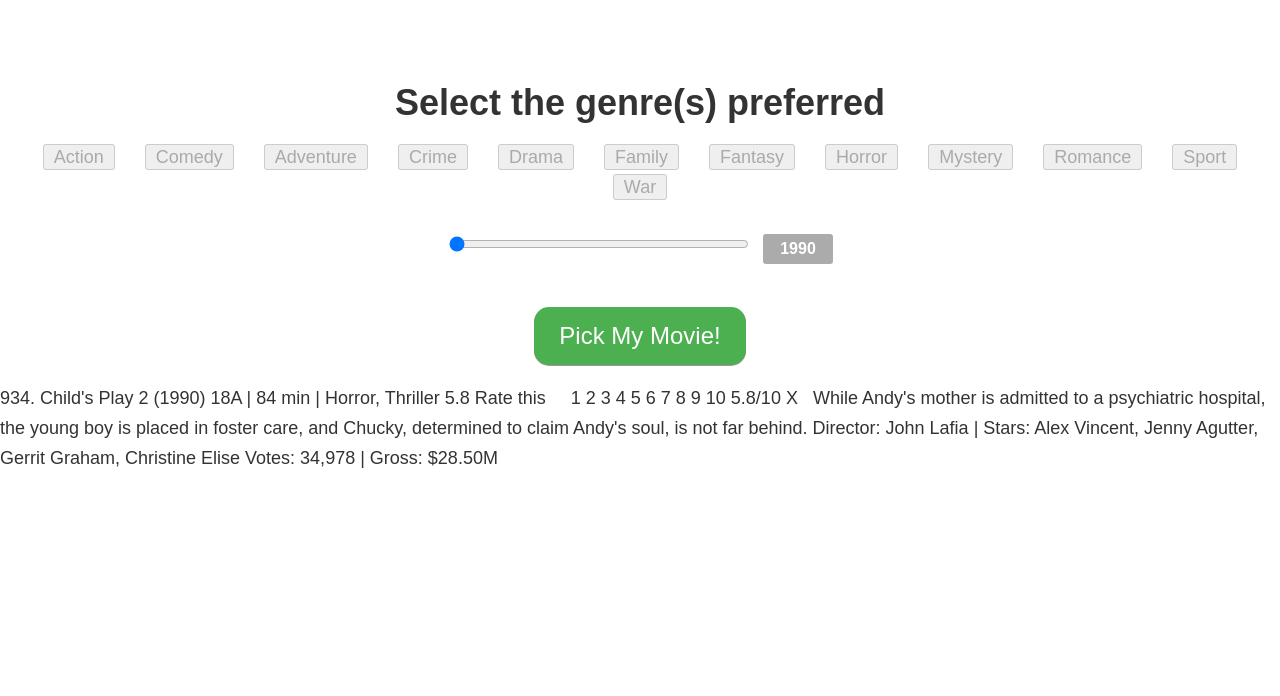
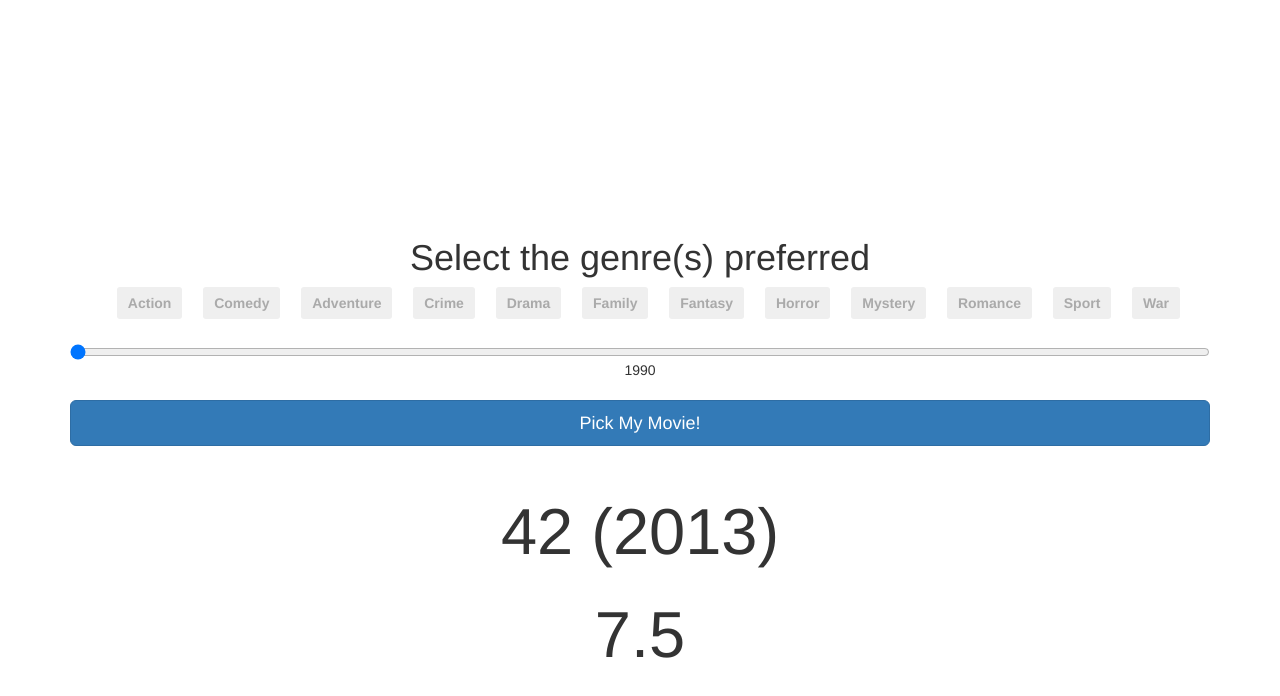
Before and after one commit to ibrahimjaafar/pickmymovie, a website: page views/index.html in a window 1280 px wide. Drawn offline with nearby package versions, Linux system fonts and the light colour scheme.

Commit message:
Minor Changes

```diff
--- a/package.json
+++ b/package.json
@@ -1,6 +1,6 @@
 
 {
-  "name"         : "Random Movie Scraper",
+  "name"         : "PickMyMovie",
   "version"      : "0.0.1",
   "description"  : "Random Movie",
   "main"         : "app.js",
--- a/views/index.html
+++ b/views/index.html
@@ -4,13 +4,14 @@
 <meta charset="utf-8">
 <title>Main menu</title>
 
-<link href="style.css" rel="stylesheet">
-  <script src="movies.js"></script>
+	<link href="style.css" rel="stylesheet">
+	<script src="movies.js"></script>
 	<script src="https://ajax.googleapis.com/ajax/libs/jquery/3.1.1/jquery.min.js"></script>
+	 <link rel="stylesheet" href="https://maxcdn.bootstrapcdn.com/bootstrap/3.3.7/css/bootstrap.min.css">
 	</head>
 <body>
-<main>
-<div class="con">
+
+<div class="container">
     <form method='GET' action="/scrape">
 
             <h1> Select the genre(s) preferred</h1>
@@ -49,7 +50,7 @@
             <label for="Check12">War</label>
 
 			<div class="range-slider">
-			<br>
+			</br>
 			<input class="input-range" name="year" type="range" value="1990" min="1990" max="2017">
 			<span class="range-value"></span>
 	</div>
@@ -58,14 +59,15 @@
                 <!--<input class="t" type="text" id="tags" name="tags" placeholder="Keywords (ie magic)" /> -->
             </div>
         <div class="submit-name">
-            <input class="s" type="submit" value="Pick My Movie!" />
+            <input class="btn btn-primary btn-lg btn-block" type="submit" value="Pick My Movie!" />
         </div>
 
     </form>
+	<div class="movie">
+	<p id="movie" ></p>
+	<p id="movieRating" ></p>
 	</div>
-	<p id="movie" ></p>
-	</main>
-
+	</div>
 
 </body>
 </html>
--- a/views/movies.js
+++ b/views/movies.js
@@ -1,7 +1,7 @@
 
 window.onload = function () {
-var range = $('.input-range'),
-    value = $('.range-value');
+	var range = $('.input-range'),
+		value = $('.range-value');
 
 value.html(range.attr('value'));
 
@@ -10,5 +10,6 @@ range.on('input', function(){
 });
 	$.getJSON("output.json", function (res) {
 	document.getElementById("movie").innerHTML=res.title+"";
+	document.getElementById("movieRating").innerHTML=res.rating+"";
 	});
 }
--- a/views/output.json
+++ b/views/output.json
@@ -1,6 +1,8 @@
 {
-    "title": "934.\n    \n    Child's Play 2\n    (1990)\n\n    \n            18A\n             | \n                84 min\n             | \n            \nHorror, Thriller            \n    \n    \n    \n        \n        5.8\n    \n            \n                \n                    \n                    Rate this\n                \n    \n\n  \n  \n  \n \n \n\n      1\n      2\n      3\n      4\n      5\n      6\n      7\n      8\n      9\n      10\n\n5.8/10\nX\n \n    \n            \n    \n\nWhile Andy's mother is admitted to a psychiatric hospital, the young boy is placed in foster care, and Chucky, determined to claim Andy's soul, is not far behind.\n    \n    Director:\nJohn Lafia\n             | \n    Stars:\nAlex Vincent, \nJenny Agutter, \nGerrit Graham, \nChristine Elise\n    \n        \n                Votes:\n                34,978\n|                Gross:\n                $28.50M",
+    "title": [
+        "\n    \n    42\n    (2013)"
+    ],
     "rating": [
-        "5.8"
+        "7.5"
     ]
 }
--- a/views/style.css
+++ b/views/style.css
@@ -1,114 +1,52 @@
-.s{
-  padding: 15px 25px;
-  font-size: 24px;
-  margin-top:1%;
-  text-align: center;
-  cursor: pointer;
-  outline: none;
-  color: #fff;
-  background-color: #4CAF50;
-  border: none;
-  border-radius: 15px;
-  box-shadow: 0 1px #999;
-}
 
-.s:hover {background-color: #3e8e41}
-
-.s:active {
-  background-color: #3e8e41;
-  box-shadow: 0 5px #666;
-  transform: translateY(4px);
-}
-.t{
-	 height: 56px;
-    background: #fff;
-    width: 70%;
-    height: 34px;
-	padding-left:20px;
-    font-size: 14px;
-    line-height: 1.42857143;
-    color: #555;
-    background-color: #fff;
-    background-image: none;
-    border: 1px solid #ccc;
-    border-radius: 2px;
-
-}
-body,html{
-	 margin:0;
+body {
+  font-family: "PT Sans", sans-serif;
+   font-size: 1.25rem;
+  font-weight: 400;
+  line-height: 30px;
+  color: #673;
+  margin-top: 100px;
+  margin:0;
   padding:0;
+  background: #555;
 
 }
 
-body {
-  font-family: "PT Sans", sans-serif;
-  font-size: 18px;
-  font-weight: 400;
-  line-height: 30px;
-  color: #333;
-  margin-top: 100px;
- margin:0;
-  padding:0;
+.container{
 
-}
-
-.con{
-width: 100%;
-
-text-align: center;
-vertical-align: middle;
-    display: inline-block;
-	margin-top: 5%;
+	text-align: center;
+	vertical-align: middle;
+	margin-top: 17%;
 
 }
 
 
 
 input[type="checkbox"] {
+	padding: .5rem 1rem;
+	border: 1px solid transparent;
     opacity: 0;
 }
 
 
 input[type="checkbox"] + label {
-    cursor: pointer;
-	 width:80px;
-	height: 180px;
-    padding: 2px 10px;
-    border: 1px solid #ccc;
+	cursor: pointer;
+    padding: .5rem 1rem;
+	border: 1px solid transparent;
     background: #efefef;
     color: #aaa;
     border-radius: 3px;
     text-shadow: 1px 1px 0 rgba(0,0,0,0);
 }
 
+.movie{
+	margin-top: 4rem;
+	font-size: 6.5rem;
+}
+input[type="checkbox"]:checked + label{
 
-input[type="checkbox"]:checked + label{
     background: #777;
     border: 1px solid #444;
     text-shadow: 1px 1px 0 rgba(0,0,0,0.4);
     color: white;
 }
-
-.range-slider .input-range {
-  width: 300px;
-  height: 20px;
-  border-radius: 5px;
-  background: #dddddd;
-  outline: none;
-}
-
-
-.range-slider .range-value {
-  display: inline-block;
-  position: relative;
-  width: 50px;
-  color: #fff;
-  font-size: 16px;
-  font-weight:bold;
-  line-height: 20px;
-  text-align: center;
-  border-radius: 3px;
-  background: #ababab;
-  padding: 5px 10px;
-  margin-left: 7px;
-}
```
Also changed, not shown: app.js (+4 -3 lines), README.md (deleted), 3 other files.
